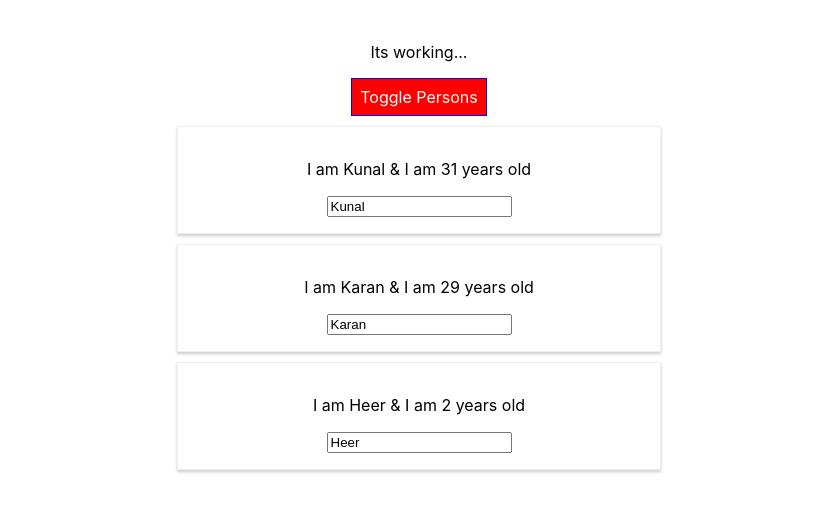
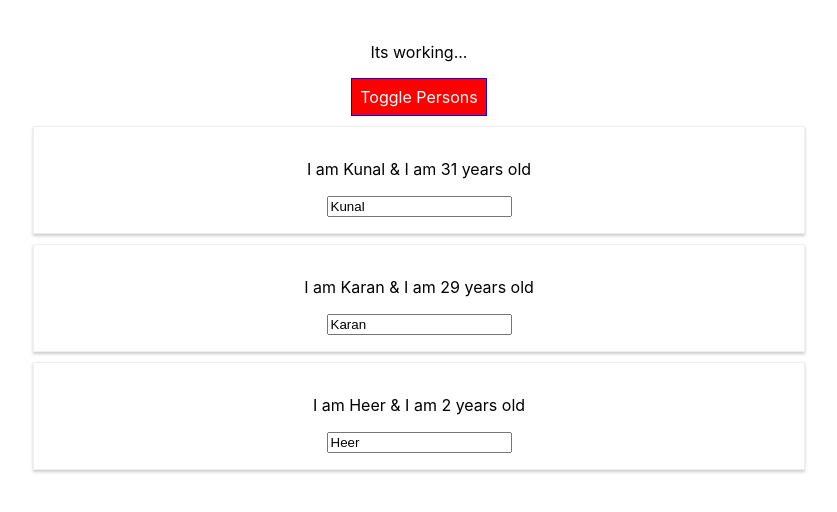
Before and after one commit to kunalrs/react-complete-guide, a React (Create React App) app: page / in a window 1280 px wide. Both pictures are taken after a click on the button "Toggle Persons". Shown: the top 512 px of the page, without its empty margins (221-1058 px from the left). Built offline with nearby package versions, Linux system fonts and the light colour scheme.

Commit message:
Use Styled Component library

```diff
--- a/package.json
+++ b/package.json
@@ -9,7 +9,8 @@
     "radium": "^0.26.0",
     "react": "^16.13.1",
     "react-dom": "^16.13.1",
-    "react-scripts": "3.4.1"
+    "react-scripts": "3.4.1",
+    "styled-components": "^5.0.1"
   },
   "scripts": {
     "start": "react-scripts start",
--- a/src/App.js
+++ b/src/App.js
@@ -1,7 +1,6 @@
 import React, { useState } from 'react';
 import './App.css';
 import Person from './Person/Person';
-import Radium, { StyleRoot } from 'radium';
 
 const App = (props) => {
 
@@ -106,15 +105,13 @@
   }
 
   return (
-    <StyleRoot>
       <div className="App">
         {/*Below is not recommended*/}
         <p className={classes.join(' ')}>Its working...</p>
         <button style={style} onClick={togglePersons} >Toggle Persons</button>
         {persons}
       </div>
-    </StyleRoot>
   );
 }
 
-export default Radium(App);
+export default App;
--- a/src/Person/Person.css
+++ /dev/null
@@ -1,8 +0,0 @@
-.Person {
-    width: 60%;
-    margin: 10px auto;
-    border: 1px solid #eee;
-    box-shadow: 0 2px 3px #ccc;
-    padding: 16px;
-    text-align: center;
-}
--- a/src/Person/Person.js
+++ b/src/Person/Person.js
@@ -1,22 +1,29 @@
 import React from 'react';
-import './Person.css';
-import Radium from 'radium';
+import styled from 'styled-components';
+
+const StyledDiv = styled.div`
+        width: 60%;
+        margin: 10px auto;
+        border: 1px solid #eee;
+        box-shadow: 0 2px 3px #ccc;
+        padding: 16px;
+        text-align: center;
+
+        @media (min-width: 500px): {
+            width: '450px'
+        }
+`;
 
 const person = (props) => {
 
-    const style = {
-        '@media (min-width: 500px)': {
-            width: '450px'
-        }
-    };
-
     return (
-        <div className="Person" style={style}>
+        //<div className="Person" style={style}>
+        <StyledDiv>
             <p onClick={props.onClick} >I am {props.name} & I am {props.age} years old</p>
             <p>{props.children}</p>
             <input type="text" onChange={(event) => props.changed(event)} value={props.name} />
-        </div>
+        </StyledDiv>
     );
 };
 
-export default Radium(person);
+export default person;
```
Also changed, not shown: 1 other file (tests, documents, lock files or other folders).
